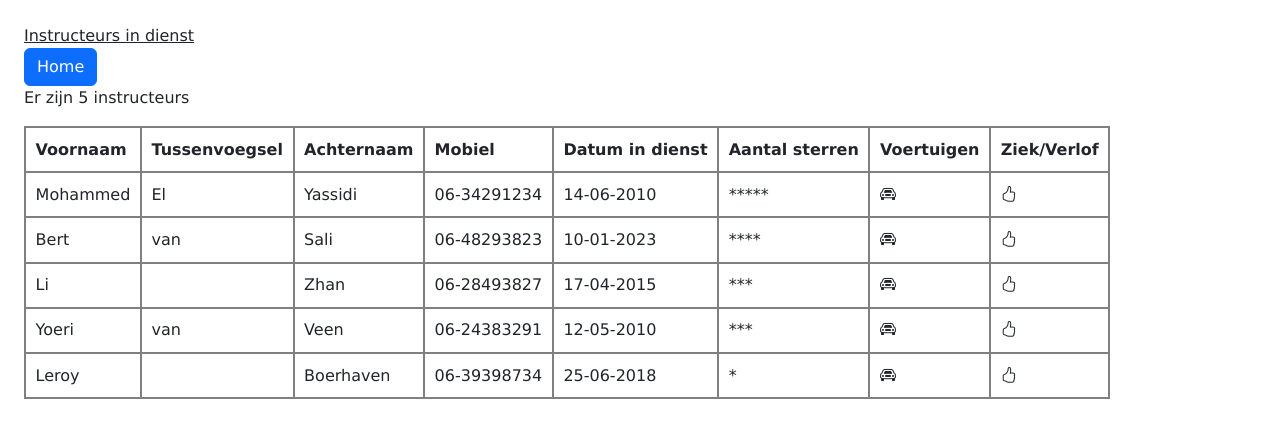
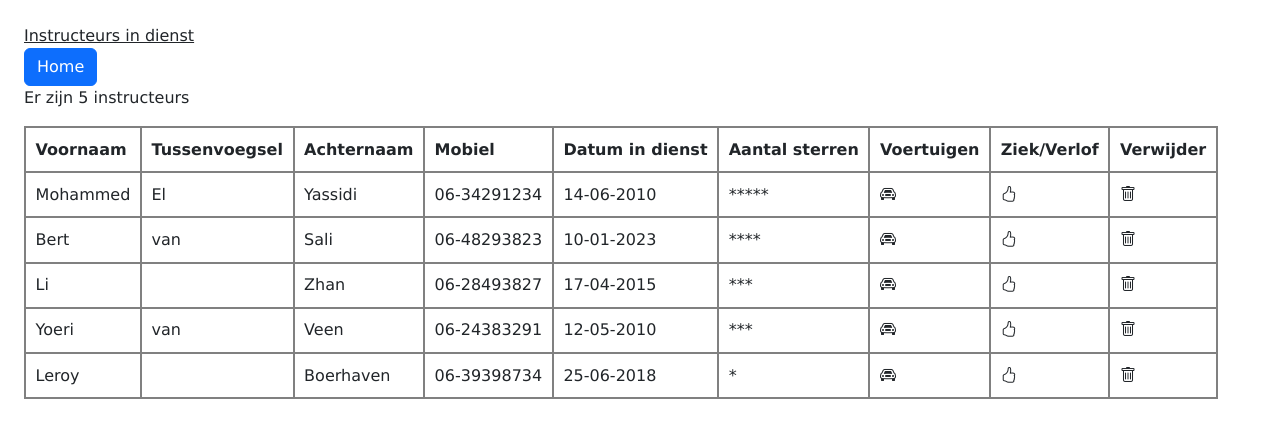
Before and after one commit to Hamza-Alchbli/be-opdracht4-j2-p2-336118, a PHP site: page /Instructeur/overzichtInstructeur in a window 1280 px wide. Shown: the top 438 px of the page. Run offline with PHP 8.4, Linux system fonts and the light colour scheme; data comes from the database, SQL or seed files in the repository; some libraries are stand-ins or nearby versions.

Commit message:
view updated

```diff
--- a/app/views/Instructeur/overzichtInstructeur.php
+++ b/app/views/Instructeur/overzichtInstructeur.php
@@ -32,6 +32,7 @@
                 <th>Aantal sterren</th>
                 <th>Voertuigen</th>
                 <th>Ziek/Verlof</th>
+                <th>Verwijder</th>
             </thead>
             <tbody>
                 <?php foreach ($data['rows'] as $instructeur) :
@@ -62,6 +63,12 @@
                                 </a>
                             <?php } ?>
                         </td>
+                        <td>
+                            <a href='<?= URLROOT ?>/instructeur/instructeurDelete/<?= $instructeur->Id ?>'>
+                                <i class='bi bi-trash'></i>
+                            </a>
+                        </td>
+
                     </tr>
                 <?php endforeach;
                 ?>
```
